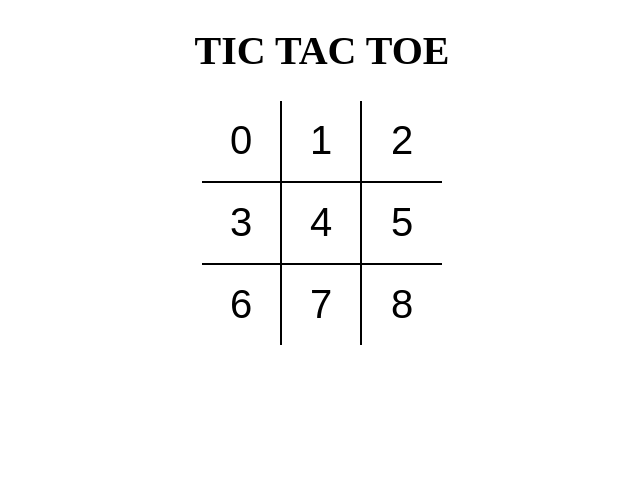
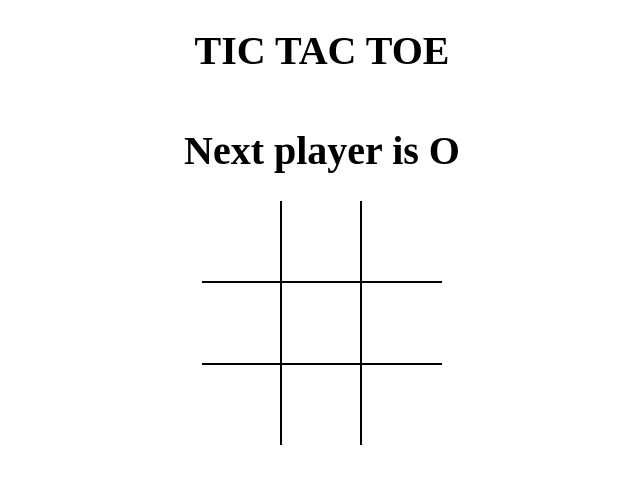
Before and after one commit to Noman608/tictactoe, a React (Vite) app: page / in a window 1280 px wide. Shown: the top 484 px of the page, without its empty margins (318-958 px from the left). Built offline with nearby package versions, Linux system fonts and the light colour scheme.

Commit message:
Winner Calculation

```diff
--- a/src/App.jsx
+++ b/src/App.jsx
@@ -1,11 +1,33 @@
-import React from "react";
+import React,{useState} from "react";
 import Board from "./components/Board";
+import { calculateWinner } from "./helpers";
 import './styles/root.scss'
+
 const App =()=>{
+  const [board,setBoard] =useState(Array(9).fill(null));
+  const [isXNext,setIsXNext] =  useState(false);
+
+  const winner  =  calculateWinner(board);
+  const message =  winner ? `Winner is ${winner}`:`Next player is ${isXNext?'X':'O'}`;
+  const handleSquareClick =(position)=>{
+    if(board[position] || winner){
+      return;
+    }
+     setBoard( (prev)=>{
+        return prev.map((square,pos)=>{
+            if(pos === position){
+              return isXNext?'X':'O';
+            }
+            return square;
+        })
+     });
+     setIsXNext((prev)=>!prev)
+  }
   return(
   <div className="app">
     <h1>TIC TAC TOE</h1>
-    <Board/>
+    <h1>{message}</h1>
+    <Board board={board} handleSquareClick={handleSquareClick}/>
   </div>
   );
 };
--- a/src/components/Board.jsx
+++ b/src/components/Board.jsx
@@ -1,23 +1,30 @@
 import React from 'react'
 import Square from "./Square";
-const Board = () => {
+const Board = ({board,handleSquareClick}) => {
+  const renderSquare = (position) =>{
+    return(
+      <Square
+      value={board[position]}
+      onClick={()=>handleSquareClick(position)}
+      />
+    )
+  }
   return (
     <div className='board'>
         <div className='board-row'>
-          <Square value={0}/>
-          <Square value={1}/>
-          <Square value={2}/>
-
+        {renderSquare(0)}
+        {renderSquare(1)}
+        {renderSquare(2)}
         </div>
         <div className='board-row'>
-        <Square value={3}/>
-          <Square value={4}/>
-          <Square value={5}/>
+        {renderSquare(3)}
+        {renderSquare(4)}
+        {renderSquare(5)}
         </div>
         <div className='board-row'>
-        <Square value={6}/>
-          <Square value={7}/>
-          <Square value={8}/>
+        {renderSquare(6)}
+        {renderSquare(7)}
+        {renderSquare(8)}
         </div>
     </div>
   )
--- a/src/components/Square.jsx
+++ b/src/components/Square.jsx
@@ -1,8 +1,12 @@
 import React from 'react'
-const Square = ({value}) => {
+const Square = ({value,onClick}) => {
+  console.log("squre rerander!");
   return (
-
-    <button type="button" className='square'>{value}</button>
+    <button
+     type="button"
+     className='square'
+     onClick={onClick}
+     >{value}</button>
   )
 }
 
--- /dev/null
+++ b/src/helpers.jsx
@@ -0,0 +1,19 @@
+export function calculateWinner(squares) {
+    const lines = [
+      [0, 1, 2],
+      [3, 4, 5],
+      [6, 7, 8],
+      [0, 3, 6],
+      [1, 4, 7],
+      [2, 5, 8],
+      [0, 4, 8],
+      [2, 4, 6],
+    ];
+    for (let i = 0; i < lines.length; i++) {
+      const [a, b, c] = lines[i];
+      if (squares[a] && squares[a] === squares[b] && squares[a] === squares[c]) {
+        return squares[a];
+      }
+    }
+    return null;
+  }
```
